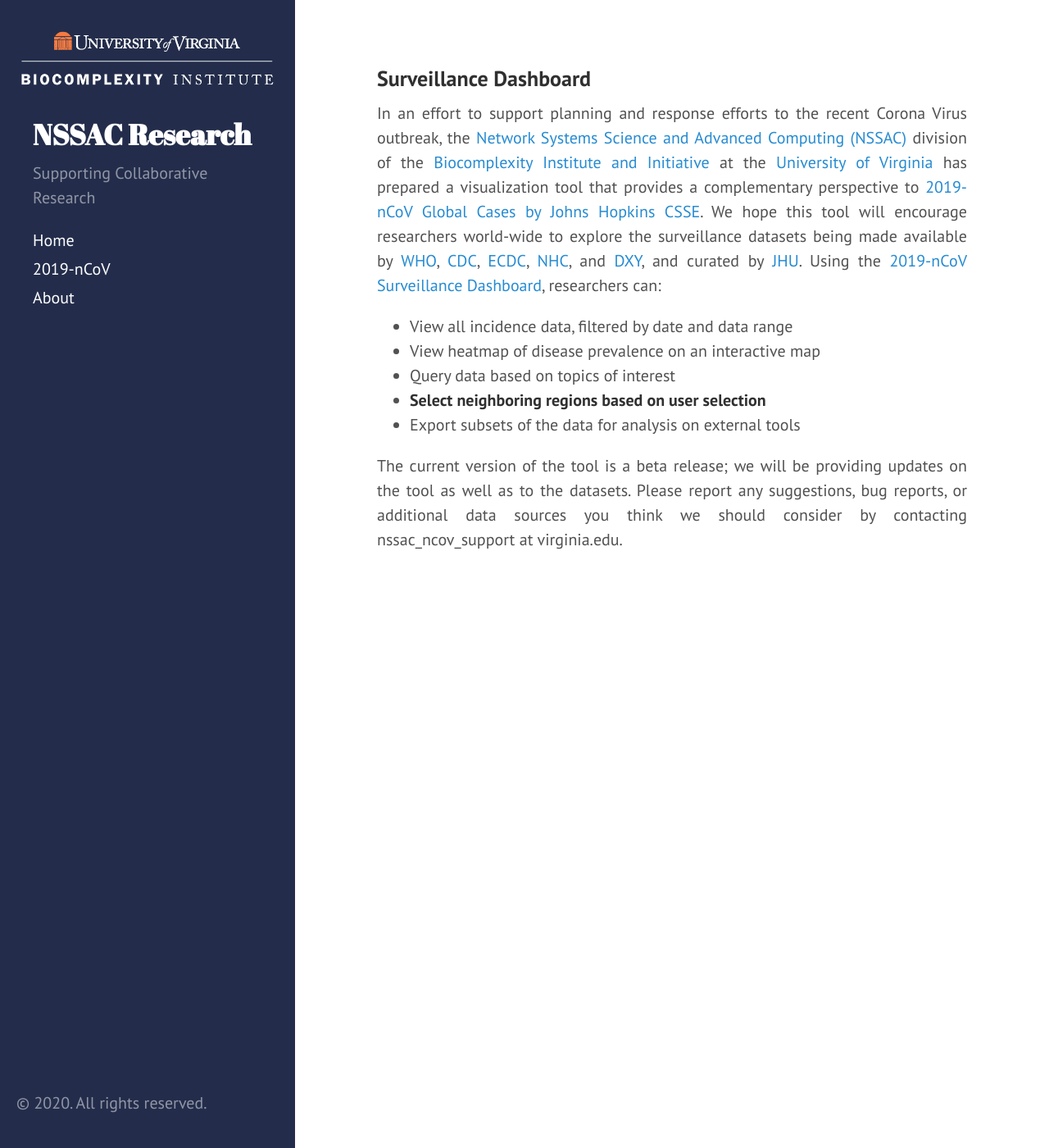
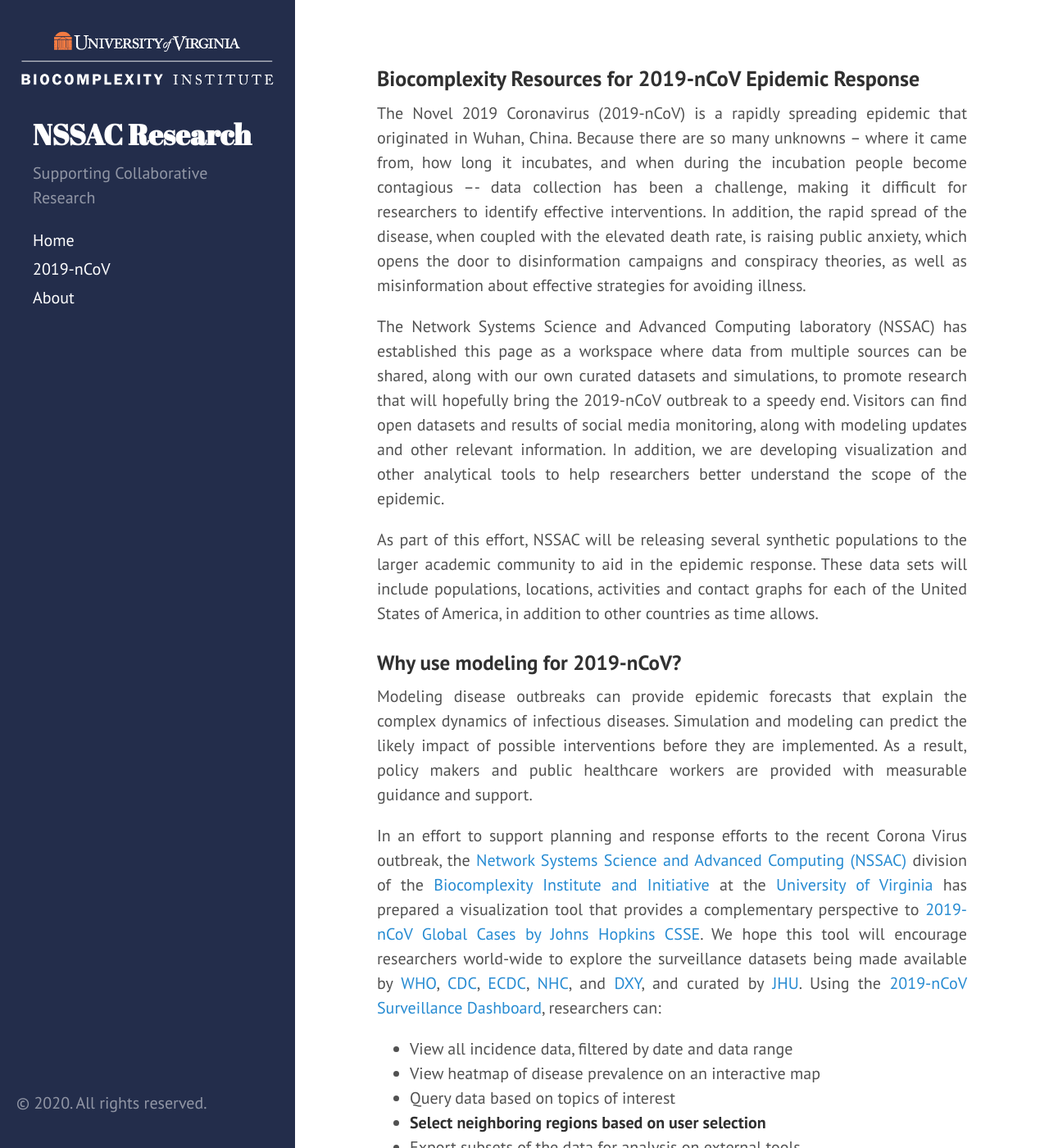
Before and after one commit to mehta-gaurav/mehta-gaurav.github.io, a Jekyll site: the page built from dashboard.md, in a window 1280 px wide and 1400 px high. Shown: the whole window at 82% size. Built offline with Jekyll 4.4.1, drawn with Linux system fonts in a browser that asks for light colours.

Commit message:
Update dashboard.md

```diff
--- a/dashboard.md
+++ b/dashboard.md
@@ -1,7 +1,17 @@
 ---
 layout: page
-title: Surveillance Dashboard
+title: Biocomplexity Resources for 2019-nCoV Epidemic Response
 ---
+
+The Novel 2019 Coronavirus (2019-nCoV) is a rapidly spreading epidemic that originated in Wuhan, China. Because there are so many unknowns -- where it came from, how long it incubates, and when during the incubation people become contagious –- data collection has been a challenge, making it difficult for researchers to identify effective interventions. In addition, the rapid spread of the disease, when coupled with the elevated death rate, is raising public anxiety, which opens the door to disinformation campaigns and conspiracy theories, as well as misinformation about effective strategies for avoiding illness.
+
+The Network Systems Science and Advanced Computing laboratory (NSSAC) has established this page as a workspace where data from multiple sources can be shared, along with our own curated datasets and simulations, to promote research that will hopefully bring the 2019-nCoV outbreak to a speedy end. Visitors can find open datasets and results of social media monitoring, along with modeling updates and other relevant information. In addition, we are developing visualization and other analytical tools to help researchers better understand the scope of the epidemic.
+
+As part of this effort, NSSAC will be releasing several synthetic populations to the larger academic community to aid in the epidemic response. These data sets will include populations, locations, activities and contact graphs for each of the United States of America, in addition to other countries as time allows.
+
+### Why use modeling for 2019-nCoV?
+Modeling disease outbreaks can provide epidemic forecasts that explain the complex dynamics of infectious diseases. Simulation and modeling can predict the likely impact of possible interventions before they are implemented. As a result, policy makers and public healthcare workers are provided with measurable guidance and support.
+
 
 In an effort to support planning and response efforts to the recent Corona Virus outbreak,
 the [Network Systems Science and Advanced Computing (NSSAC)](https://biocomplexity.virginia.edu/nssac)
```
